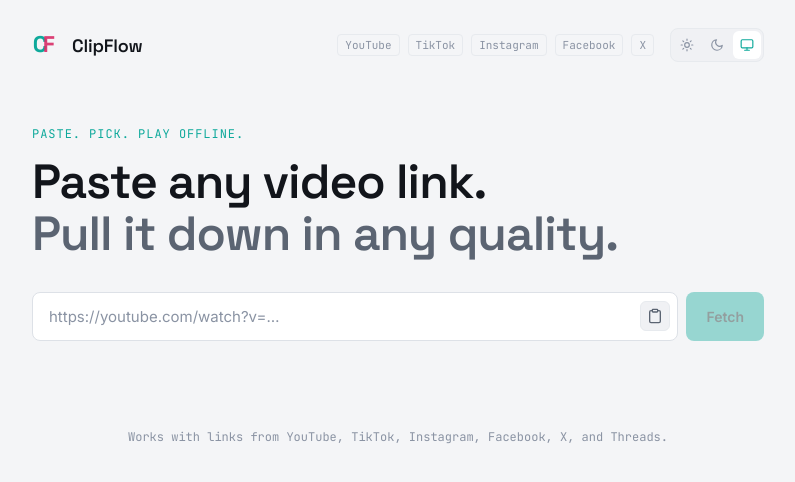
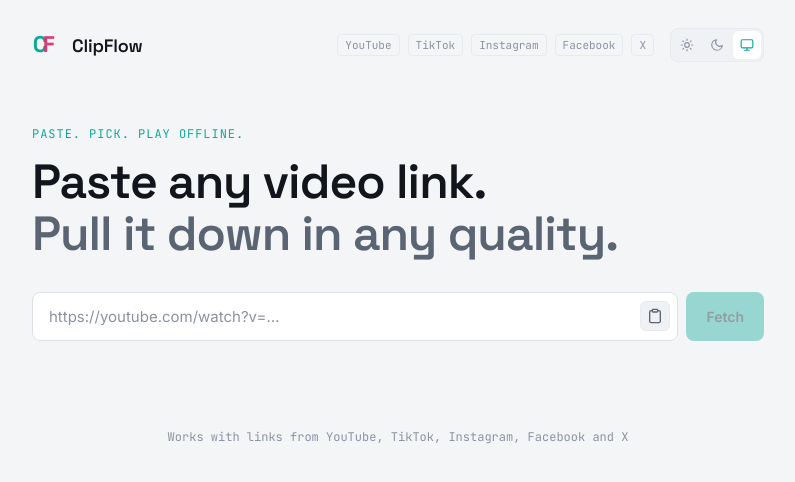
Before and after one commit to AY-Dannex/clipflow, a React (Vite) app: page / in a window 1280 px wide. Shown: the top 482 px of the page, without its empty margins (242-1037 px from the left). Built offline with nearby package versions, Linux system fonts and the light colour scheme.

Commit message:
delisted threads

```diff
--- a/src/App.jsx
+++ b/src/App.jsx
@@ -488,7 +488,7 @@
       )}
 
       <footer className="footer">
-        <p>Works with links from YouTube, TikTok, Instagram, Facebook, X, and Threads.</p>
+        <p>Works with links from YouTube, TikTok, Instagram, Facebook and X</p>
       </footer>
     </div>
   );
```
